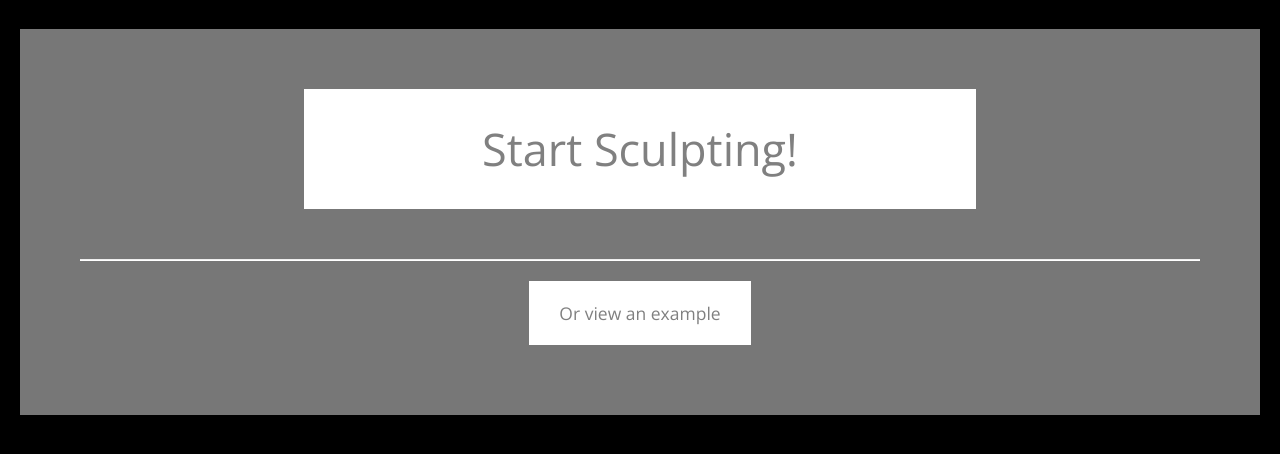
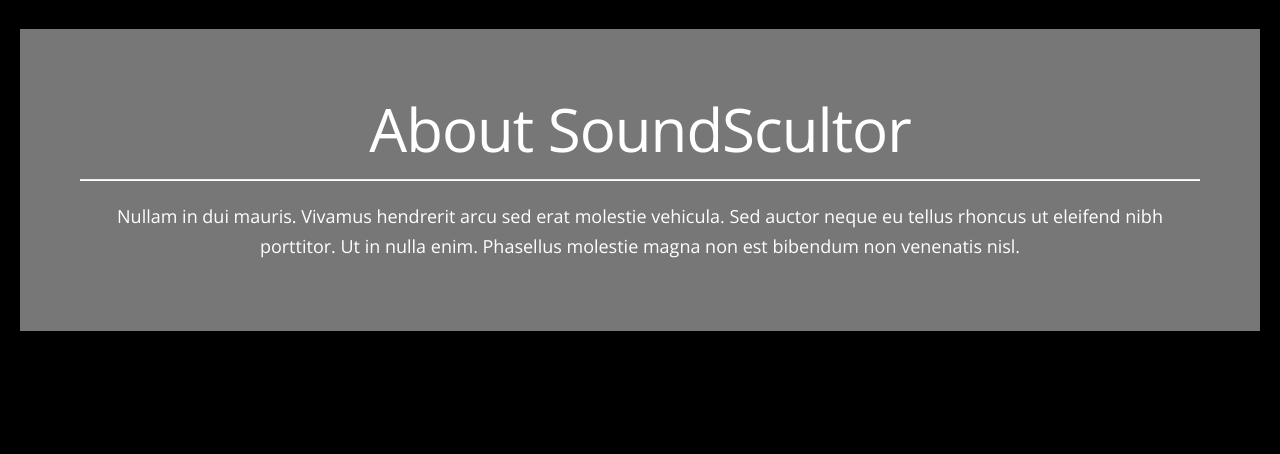
Before and after one commit to kennysong/sound-sculptor, a Python web app: template templates/index.html in a window 1280 px wide, after a click on "About". Shown: the part 51-505 px from the top of the page. Run offline with Jinja, Linux system fonts and the light colour scheme; the template is opened without the code that fills it, so the values that code supplies are empty; some libraries are stand-ins or nearby versions.

Commit message:
about page

```diff
--- a/templates/index.html
+++ b/templates/index.html
@@ -39,11 +39,11 @@
             <span class="icon-bar"></span>
             <span class="icon-bar"></span>
           </a> -->
-          <a class="brand" href="#" onclick="$('#intro').show('slow');" style="color:black;">SoundSculptor</a>
+          <a class="brand" href="#" onclick="$('#intro').show('slow');$('#about').hide('slide');$('#intro').show('slide');$('#homenav').toggleClass('active');$('#aboutnav').removeClass('active');" style="color:black;">SoundSculptor</a>
           <div class="nav-collapse collapse">
             <ul class="nav">
-              <li class="active"><a href="#" onclick="$('#intro').show('slow');" style="color:black;">Home</a></li>
-              <li><a href="#about" style="color:black;">About</a></li>
+              <li id="homenav" class="active"><a href="#" onclick="$('#about').hide('slide');$('#intro').show('slide');$('#homenav').addClass('active');$('#aboutnav').removeClass('active');" style="color:black;">Home</a></li>
+              <li id="aboutnav"><a href="#about" onclick="$('#intro').hide('slide');$('#about').show('slide');$('#aboutnav').addClass('active');$('#homenav').removeClass('active');" style="color:black;">About</a></li>
             </ul>
           </div><!--/.nav-collapse -->
         </div>
@@ -70,6 +70,16 @@
             </p>
             </center>
         </div>
+
+        <div class="hero-unit" style="background-color:rgba(238, 238, 238, .5);display:none;color:white;" id="about">
+            <center>
+              <h1>About SoundScultor</h1>
+            <hr style="background-color:rgba(238, 238, 238, .5);">
+            <p>
+              Nullam in dui mauris. Vivamus hendrerit arcu sed erat molestie vehicula. Sed auctor neque eu tellus rhoncus ut eleifend nibh porttitor. Ut in nulla enim. Phasellus molestie magna non est bibendum non venenatis nisl.
+            </p>
+            </center>
+        </div>
       </div>
 
 
```
